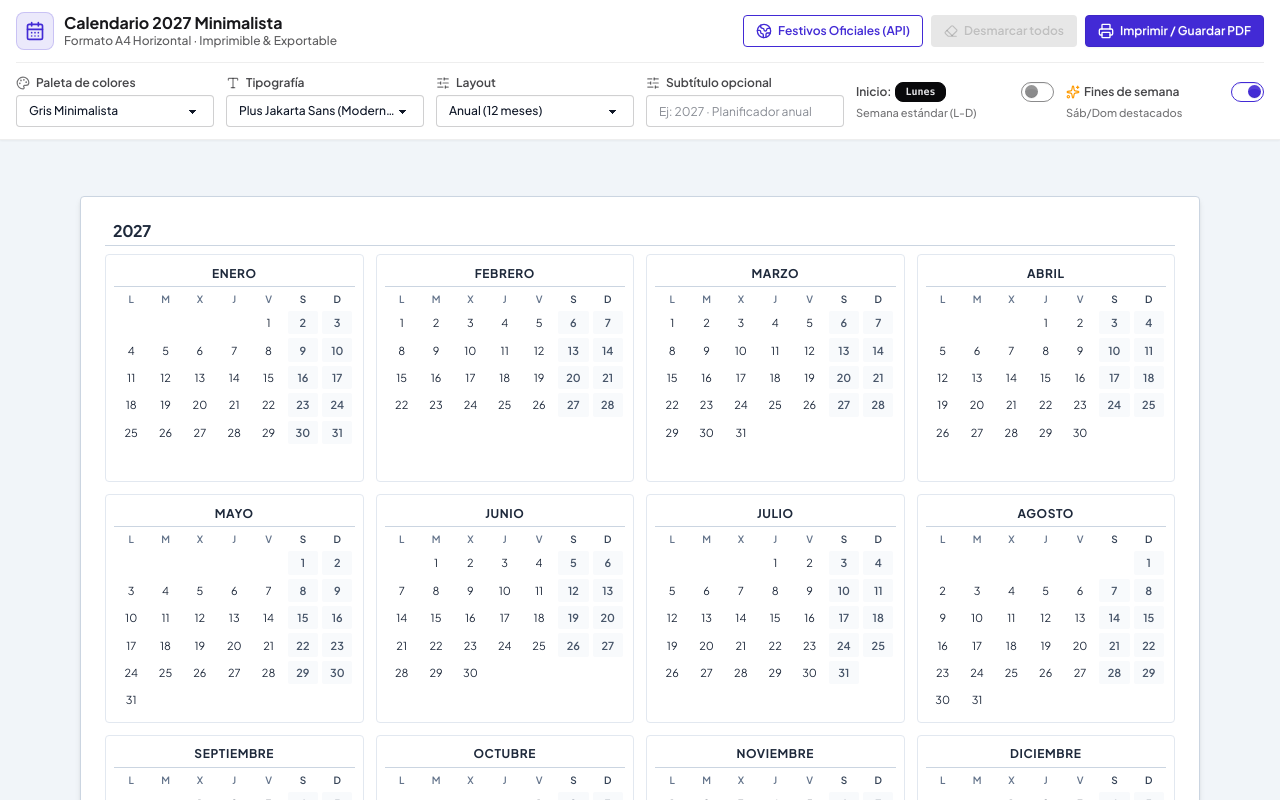
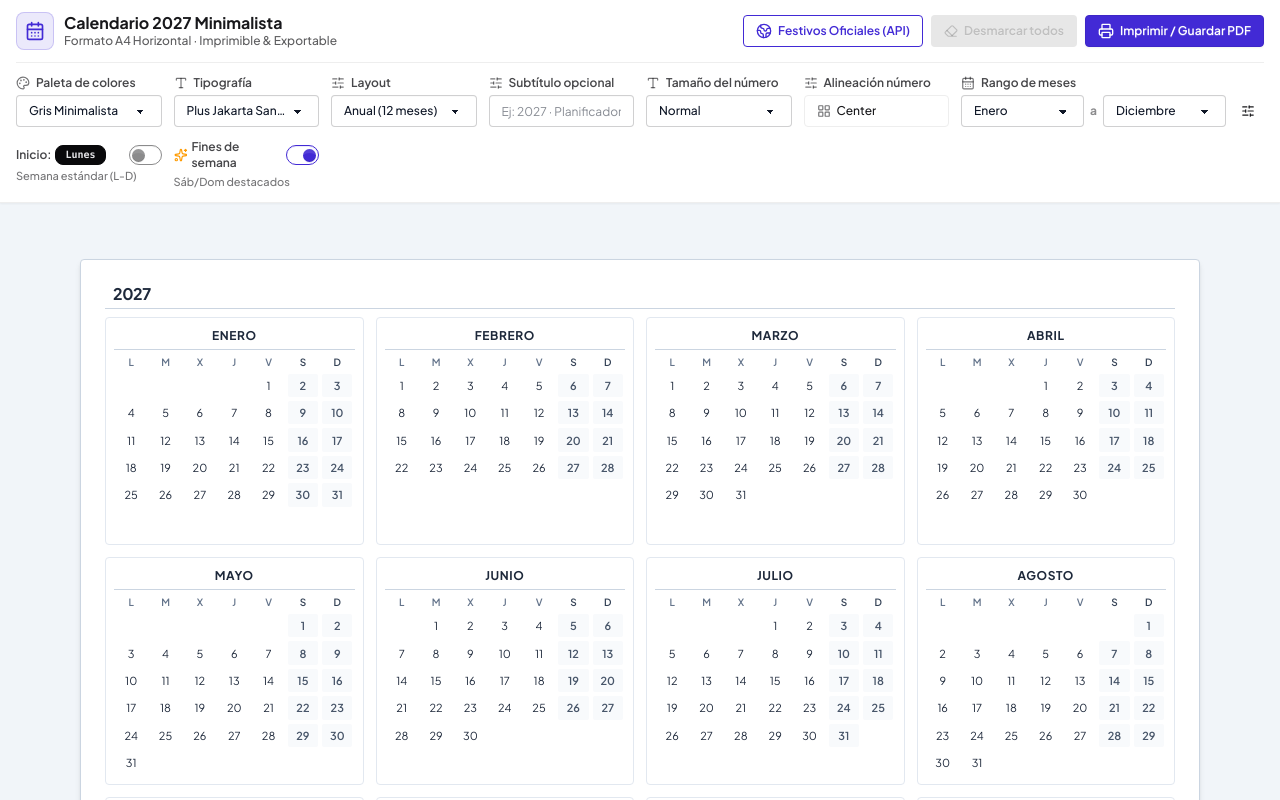
Before and after one commit to ignaciorevainera/print-calendar, a React (Vite) app: page / in a window 1280 px wide. Shown: the top 800 px of the page. Built offline with nearby package versions, Linux system fonts and the light colour scheme; a web font is replaced by a local one.

Commit message:
feat(toolbar): add day size, position picker, and month range controls

```diff
--- a/src/components/ControlToolbar.tsx
+++ b/src/components/ControlToolbar.tsx
@@ -1,6 +1,7 @@
 import React from 'react';
-import { PaletteKey, FontFamilyKey, LayoutType } from '../types';
+import { PaletteKey, FontFamilyKey, LayoutType, DayNumberSize } from '../types';
 import { useCalendarStore } from '../store/useCalendarStore';
+import { DayPositionPicker } from './DayPositionPicker';
 import {
   Printer,
   Palette,
@@ -11,6 +12,11 @@ import {
   Globe2,
   SlidersHorizontal
 } from 'lucide-react';
+
+const MONTH_NAMES = [
+  "Enero", "Febrero", "Marzo", "Abril", "Mayo", "Junio",
+  "Julio", "Agosto", "Septiembre", "Octubre", "Noviembre", "Diciembre"
+];
 
 interface ControlToolbarProps {
   onPrint: () => void;
@@ -37,6 +43,10 @@ export const ControlToolbar: React.FC<ControlToolbarProps> = ({
     setHighlightWeekends,
     layout,
     setLayout,
+    dayNumberSize,
+    setDayNumberSize,
+    monthRange,
+    setMonthRange,
     markedDays
   } = useCalendarStore();
 
@@ -105,7 +115,7 @@ export const ControlToolbar: React.FC<ControlToolbarProps> = ({
           </div>
         </div>
 
-        <div className="grid grid-cols-1 sm:grid-cols-2 lg:grid-cols-6 gap-3 pt-3 border-t border-base-300 text-xs">
+        <div className="grid grid-cols-1 sm:grid-cols-2 md:grid-cols-3 lg:grid-cols-4 xl:grid-cols-8 gap-3 pt-3 border-t border-base-300 text-xs">
           <div className="flex flex-col gap-1">
             <label className="flex items-center gap-1.5 font-semibold text-base-content/80">
               <Palette className="w-3.5 h-3.5 text-base-content/60" />
@@ -176,6 +186,101 @@ export const ControlToolbar: React.FC<ControlToolbarProps> = ({
             />
           </div>
 
+          <div className="flex flex-col gap-1">
+            <label className="flex items-center gap-1.5 font-semibold text-base-content/80">
+              <Type className="w-3.5 h-3.5 text-base-content/60" />
+              <span>Tamaño del número</span>
+            </label>
+            <select
+              id="select-day-size"
+              value={dayNumberSize}
+              onChange={(e) => setDayNumberSize(e.target.value as DayNumberSize)}
+              className="select select-bordered select-sm w-full font-medium"
+            >
+              <option value="sm">Pequeño</option>
+              <option value="md">Normal</option>
+              <option value="lg">Grande</option>
+              <option value="xl">Extra Grande</option>
+            </select>
+          </div>
+
+          <div className="flex flex-col gap-1">
+            <label className="flex items-center gap-1.5 font-semibold text-base-content/80">
+              <SlidersHorizontal className="w-3.5 h-3.5 text-base-content/60" />
+              <span>Alineación número</span>
+            </label>
+            <DayPositionPicker />
+          </div>
+
+          <div className="flex flex-col gap-1 sm:col-span-2">
+            <label className="flex items-center gap-1.5 font-semibold text-base-content/80">
+              <CalendarDays className="w-3.5 h-3.5 text-base-content/60" />
+              <span>Rango de meses</span>
+            </label>
+            <div className="flex gap-1.5 items-center w-full">
+              <select
+                id="select-range-start"
+                value={monthRange.start}
+                onChange={(e) => {
+                  const start = parseInt(e.target.value);
+                  const end = monthRange.end < start ? start : monthRange.end;
+                  setMonthRange({ start, end });
+                }}
+                className="select select-bordered select-sm flex-1 font-medium min-w-0 text-xs"
+              >
+                {MONTH_NAMES.map((name, i) => (
+                  <option key={i + 1} value={i + 1}>{name}</option>
+                ))}
+              </select>
+              <span className="text-base-content/50 font-bold shrink-0">a</span>
+              <select
+                id="select-range-end"
+                value={monthRange.end}
+                onChange={(e) => {
+                  const end = parseInt(e.target.value);
+                  const start = monthRange.start > end ? end : monthRange.start;
+                  setMonthRange({ start, end });
+                }}
+                className="select select-bordered select-sm flex-1 font-medium min-w-0 text-xs"
+              >
+                {MONTH_NAMES.map((name, i) => (
+                  <option key={i + 1} value={i + 1}>{name}</option>
+                ))}
+              </select>
+              <div className="dropdown dropdown-end shrink-0">
+                <div
+                  tabIndex={0}
+                  role="button"
+                  className="btn btn-sm btn-ghost btn-circle"
+                  title="Accesos rápidos de meses"
+                >
+                  <SlidersHorizontal className="w-3.5 h-3.5" />
+                </div>
+                <ul
+                  tabIndex={0}
+                  className="dropdown-content z-50 menu p-2 shadow-lg bg-base-100 rounded-box border border-base-300 w-36 text-xs mt-1"
+                >
+                  <li>
+                    <button type="button" onClick={() => setMonthRange({ start: 1, end: 12 })}>
+                      Todo el año
+                    </button>
+                  </li>
+                  <li>
+                    <button
+                      type="button"
+                      onClick={() => {
+                        const currentMonth = new Date().getMonth() + 1;
+                        setMonthRange({ start: currentMonth, end: currentMonth });
+                      }}
+                    >
+                      Mes actual
+                    </button>
+                  </li>
+                </ul>
+              </div>
+            </div>
+          </div>
+
           <div className="flex flex-col justify-center gap-1">
             <label className="flex items-center justify-between cursor-pointer">
               <span className="font-semibold text-base-content/80 flex items-center gap-1">
```
